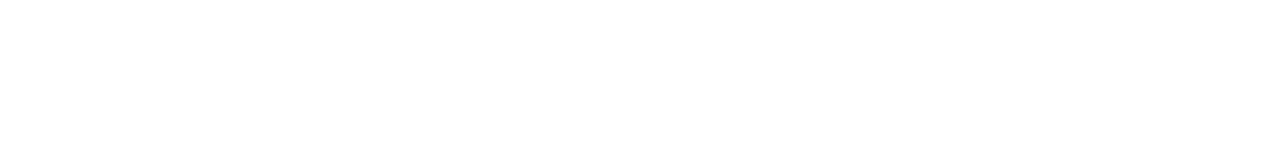
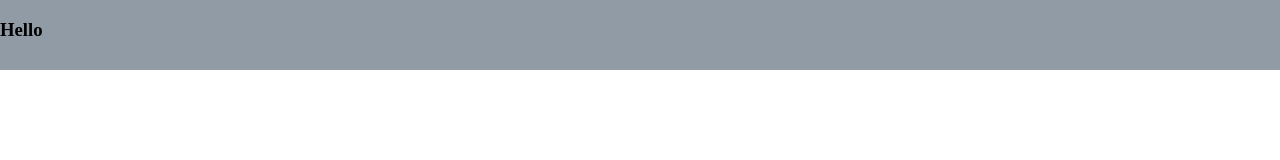
Before and after one commit to Admeen3581/PersonalWebsite, a plain HTML site: page index.html in a window 1280 px wide. Drawn offline with Linux system fonts and the light colour scheme.

Commit message:
Added topBar for future navigation and stuff.

```diff
--- a/index.html
+++ b/index.html
@@ -2,9 +2,15 @@
 <html lang="en">
 <head>
     <meta charset="UTF-8">
-    <title>Title</title>
+    <meta name="viewpoint" content="width=device-width">
+    <link rel="stylesheet" href="https://fonts.googleapis.com/icon?family=Material+Icons">
+    <link rel="stylesheet" href="style.css">
+    <title>Adam Long - Personal Website</title>
 </head>
 <body>
+    <div class="topBar">
+        <h3>Hello</h3>
+    </div>
 
 </body>
 </html>
--- a/style.css
+++ b/style.css
@@ -0,0 +1,24 @@
+:root
+{
+    --egyptian_blue: #1034A6;
+    --cyan_blue: #1192A6;
+    --grayish_blue: #374573;
+    --my_gray: #2D2E33;
+    --whiteish_gray: #919BA6;
+    --tan: #A8A78D;
+}
+
+body
+{
+    margin: 0px;
+}
+
+.topBar
+{
+    overflow: hidden;
+    position: fixed;
+    float: top;
+    height: 70px;
+    width: 100%;
+    background-color: #919BA6;
+}
```
